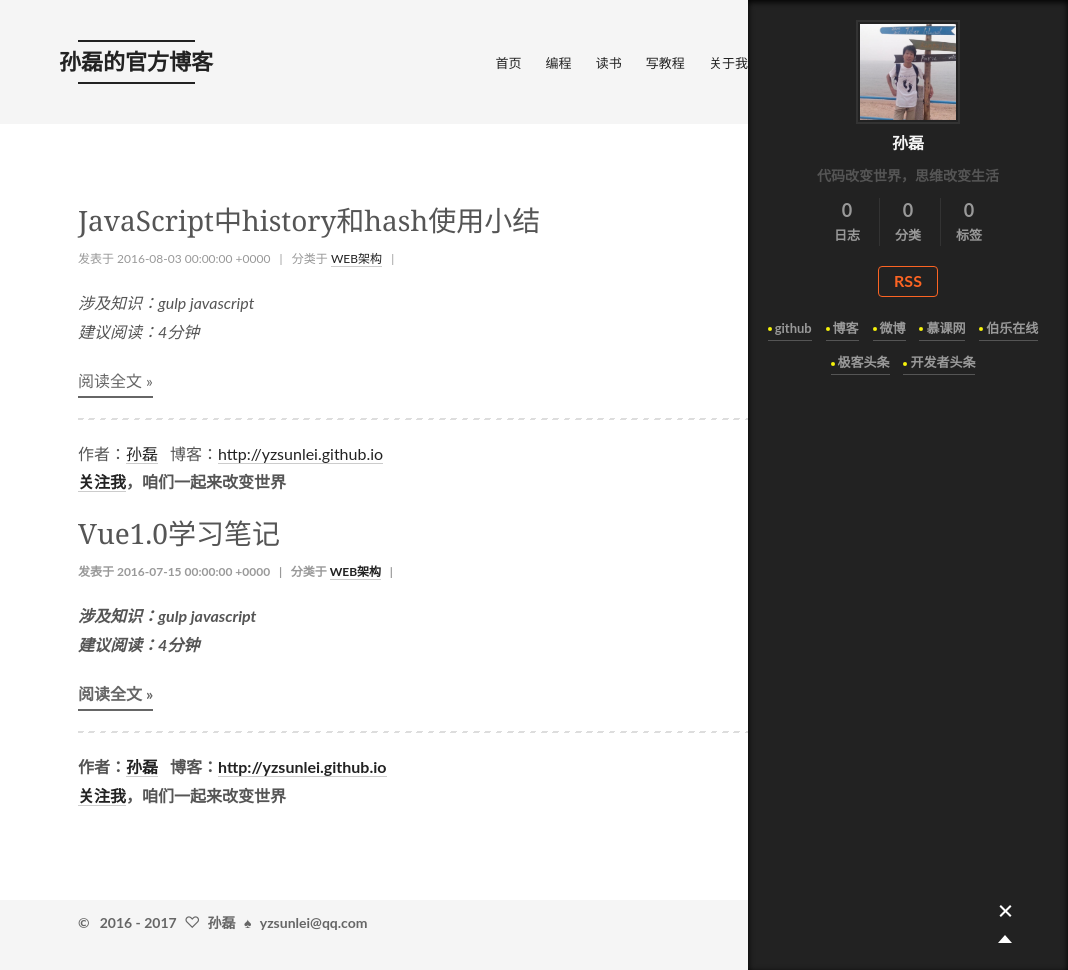
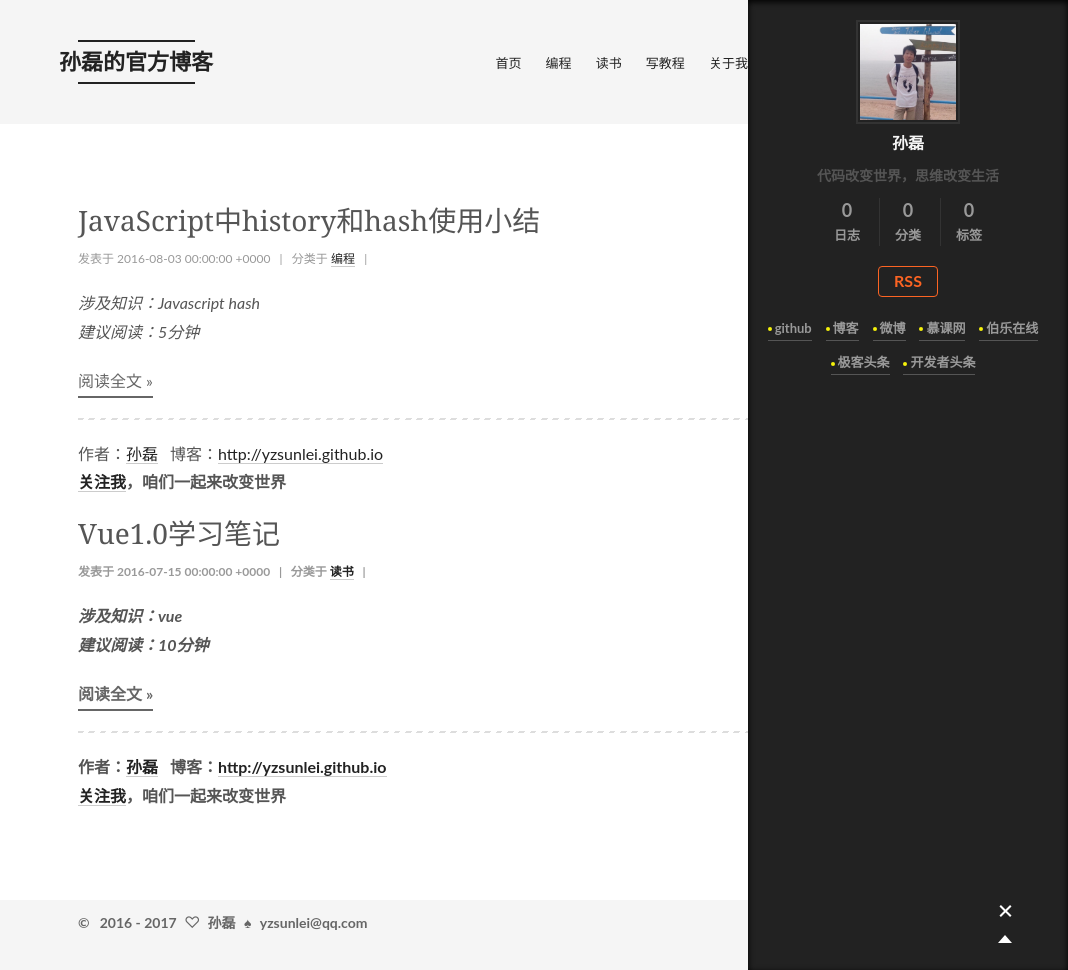
Before and after one commit to yzsunlei/yzsunlei.github.io, a Jekyll site: the page built from index.html, in a window 1280 px wide and 970 px high. Shown: the whole window, without its empty margins (212-1280 px from the left). Built offline with Jekyll 4.4.1, drawn with Linux system fonts in a browser that asks for light colours.

Commit message:
update the category and tag

```diff
--- a/_posts/2016-07-15-vue-official-tutorial-v1.0.md
+++ b/_posts/2016-07-15-vue-official-tutorial-v1.0.md
@@ -1,6 +1,9 @@
 ---
 layout: post
 title: Vue1.0学习笔记
+category: 读书
+tag: vue
+readtime: 10
 ---
 
 # 安装
--- a/_posts/2016-08-03-history-onhashchange.md
+++ b/_posts/2016-08-03-history-onhashchange.md
@@ -1,6 +1,9 @@
 ---
 layout: post
 title: JavaScript中history和hash使用小结
+category: 编程
+tag: Javascript hash
+readtime: 5
 ---
 
 # 遇到问题
--- a/index.html
+++ b/index.html
@@ -18,7 +18,7 @@ title: Home
                 </span>
                 <span class="post-category">
                     &nbsp; | &nbsp; 分类于
-                                    <a href="/categories/WEB架构/">WEB架构</a>
+                    <a href="/categories/{{ post.category }}/">{{ post.category }}</a>
                 </span>
                 <span class="post-comments-count">
                     &nbsp; | &nbsp;
@@ -29,9 +29,9 @@ title: Home
             </div>
         </div>
         <div class="post-body">
-            <p><em>涉及知识：gulp javascript</em><br><em>建议阅读：4分钟</em></p>
+            <p><em>涉及知识：{{ post.tag }}</em><br><em>建议阅读：{{ post.readtime }}分钟</em></p>
             <p>
-                {{ post.description }}
+                {{ post.exception }}
             </p>
             <div class="post-more-link text-center">
                 <a class="btn" href="{{ post.url }}#more">
@@ -40,7 +40,7 @@ title: Home
             </div>
             <hr>
             <p>
-                作者：<a href="http://yzsunlei.github.io/about/">孙磊</a>&emsp;博客：<a href="http://yzsunlei.github.io">http://yzsunlei.github.io</a><br>
+                作者：<a href="http://yzsunlei.github.io/about">孙磊</a>&emsp;博客：<a href="http://yzsunlei.github.io">http://yzsunlei.github.io</a><br>
                 <b><a href="https://github.com/yzsunlei">关注我</a>，咱们一起来改变世界<b>
             </p>
         </div>
```
Lines whose indentation alone changed are shown as unchanged.
